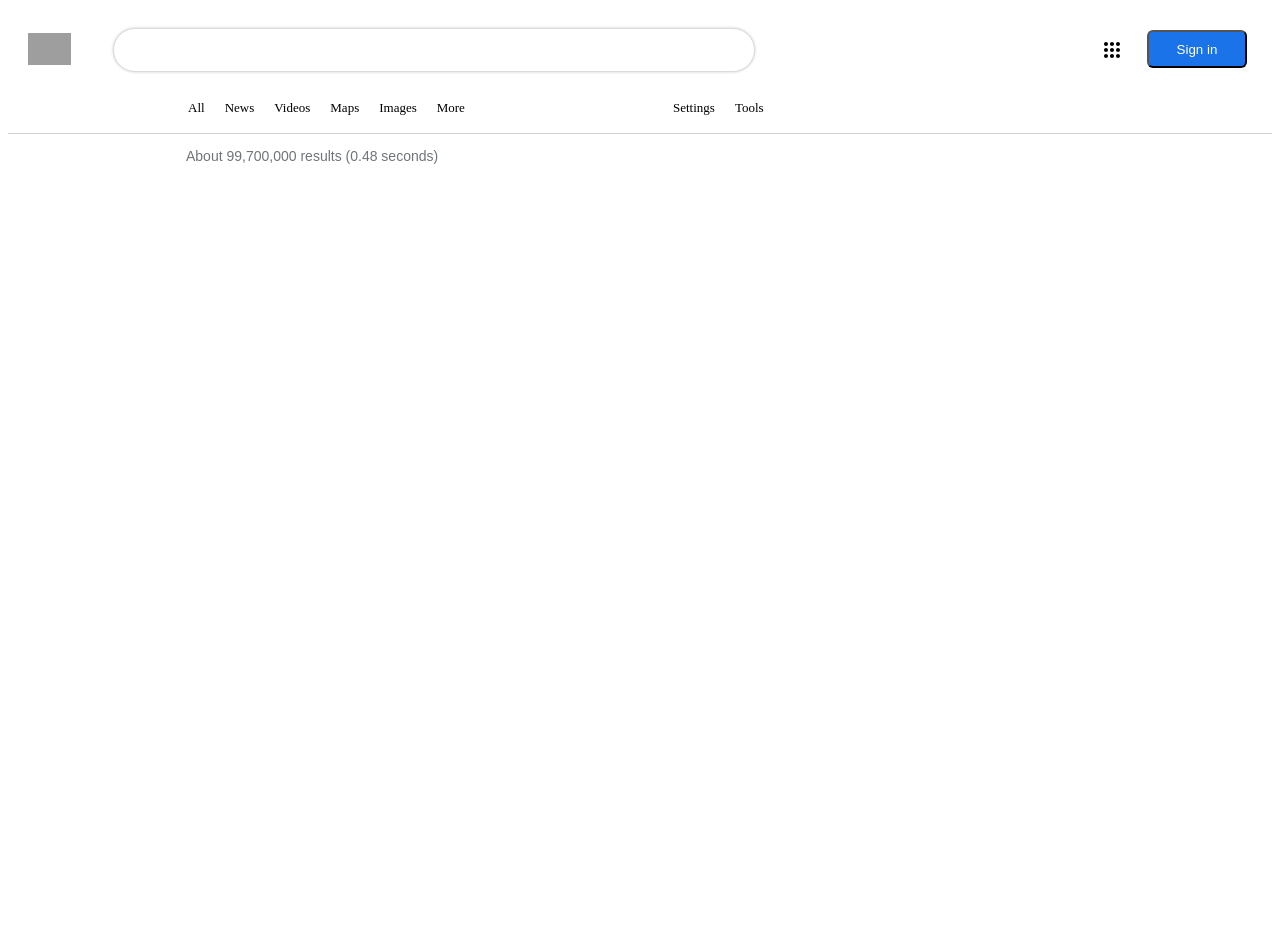
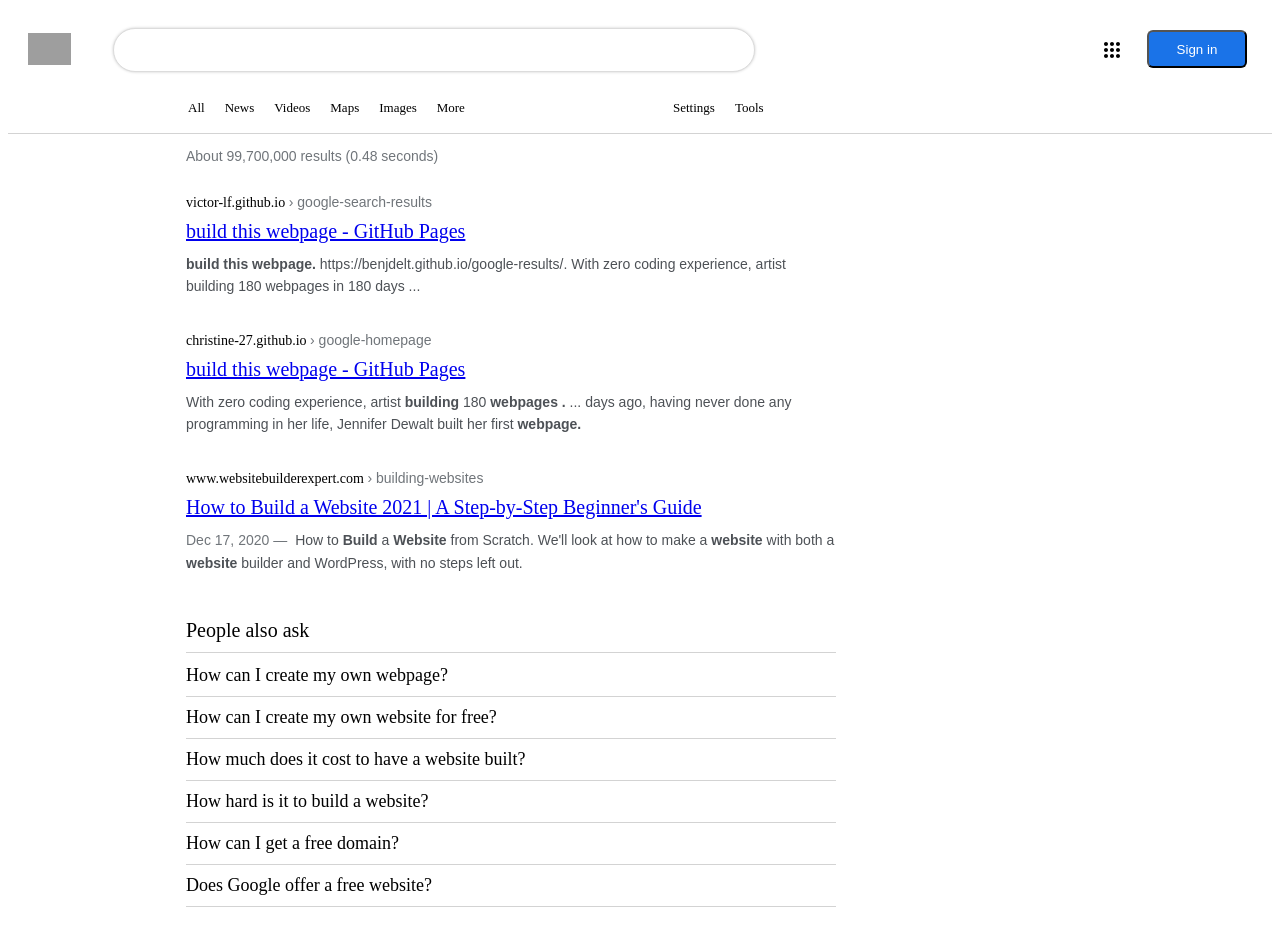
Before and after one commit to viskhan88/google-homepage-v2, a plain HTML site: page index.html in a window 1280 px wide. Before the commit the page ends 800 px from the top, so only its background shows below. Drawn offline with Linux system fonts and the light colour scheme; grey boxes are pictures that could not be loaded.

Commit message:
Further work on positioning text on the Google search results page

```diff
--- a/index.html
+++ b/index.html
@@ -48,6 +48,33 @@
 
     <div class="main">
         <p class="results">About 99,700,000 results (0.48 seconds)</p>
+        <p class="text">victor-lf.github.io <span class="results">› google-search-results</span></p>
+        <p class="link"><a href="#">build this webpage - GitHub Pages</a></p>
+        <p class="content-text"><span class="bold">build this webpage.</span>
+            https://benjdelt.github.io/google-results/.
+            With zero coding experience, artist building 180 webpages in 180 days ...</p>
+
+        <p class="text">christine-27.github.io <span class="results">› google-homepage</span></p>
+        <p class="link"><a href="#">build this webpage - GitHub Pages</a></p>
+        <p class="content-text">With zero coding experience, artist <span class="bold">building</span> 180 <span
+                class="bold">webpages .</span> ... days ago,
+            having never done any programming in her life, Jennifer Dewalt built her first <span
+                class="bold">webpage.</span></p>
+
+        <p class="text">www.websitebuilderexpert.com
+            <span class="results">› building-websites</span>
+        </p>
+        <p class="link"><a href="#">How to Build a Website 2021 | A Step-by-Step Beginner's Guide</a></p>
+        <p class="content-text"><span class="results">Dec 17, 2020 —</span>How to <span class="bold">Build</span> a
+            <span class="bold">Website</span> from Scratch. We'll look at how to make a <span class="bold">website</span>
+            with both a <span class="bold">website</span> builder and WordPress, with no steps left out.</span></p>
+        <p class="also">People also ask</p>
+        <p class="also-item">How can I create my own webpage?</p>
+        <p class="also-item">How can I create my own website for free?</p>
+        <p class="also-item">How much does it cost to have a website built?</p>
+        <p class="also-item">How hard is it to build a website?</p>
+        <p class="also-item">How can I get a free domain?</p>
+        <p class="also-item">Does Google offer a free website?</p>
     </div>
 
 </body>
--- a/style.css
+++ b/style.css
@@ -114,6 +114,7 @@
 
 .main {
     margin-left: 178px;
+    width: 650px;
 }
 
 .results {
@@ -126,4 +127,44 @@
     padding-right: 8px;
     color: #70757a;
     font-size: 14px;
+    margin-bottom: 30px;
 }
+
+.text {
+    font-size: 14px;
+
+}
+
+.link {
+    font-size: 20px;
+    margin-top: -5px;
+}
+
+.content-text {
+    line-height: 1.58;
+    word-wrap: break-word;
+    color: #4d5156;
+    font-family: arial,sans-serif;
+    font-size: 14px;
+    font-weight: normal;
+    margin-top: -10px;
+    margin-bottom: 35px;
+  }
+
+  .bold {
+      font-weight: bold;
+  }
+
+  .also {
+      font-size: 20px;
+      border-bottom: 1px solid lightgray;
+      padding-bottom: 10px;
+      margin-top: 45px;
+  }
+
+  .also-item {
+    font-size: 18px;
+    border-bottom: 1px solid lightgray;
+    padding-bottom: 10px;
+    margin-top: -8px;
+  }
```
